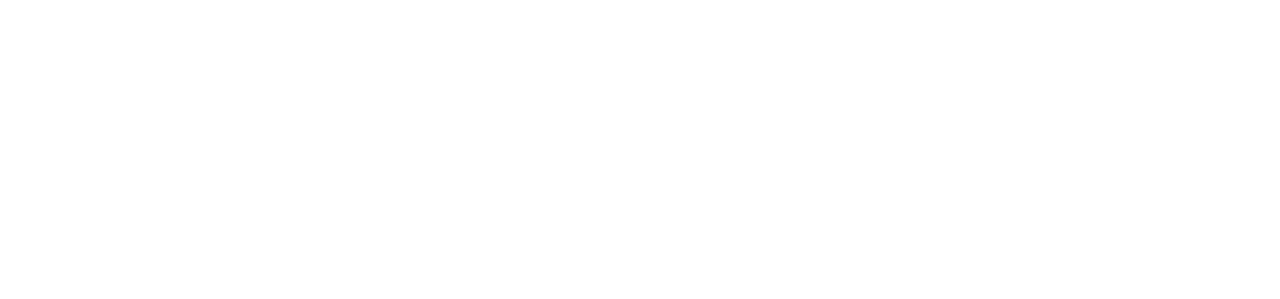
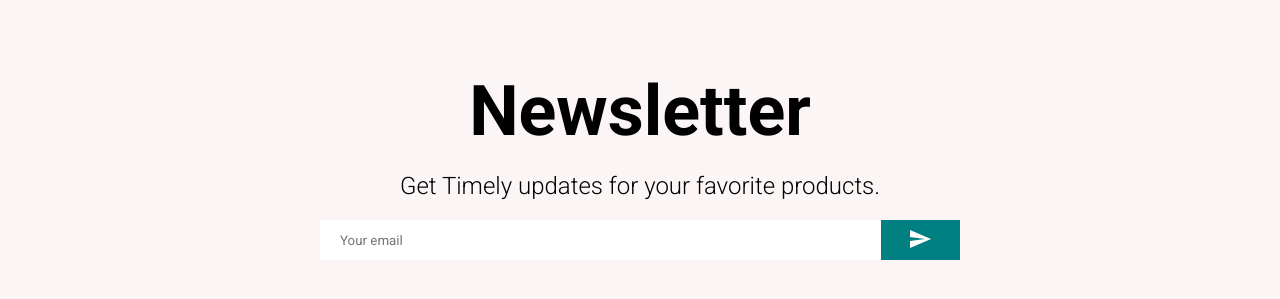
Before and after one commit to Asharalikhan4/E-Commerce-Website, a React (Create React App) app: page / in a window 1280 px wide. Shown: the part 2331-2630 px from the top of the page. Before the commit the page ends 2256 px from the top, so only its background shows below. Built offline with nearby package versions, Linux system fonts and the light colour scheme.

Commit message:
Newsletter added

```diff
--- /dev/null
+++ b/src/components/Newsletter.jsx
@@ -0,0 +1,60 @@
+import { Send } from '@material-ui/icons';
+import React from 'react';
+import styled from 'styled-components';
+
+const Container = styled.div`
+height: 60vh;
+background-color: #fcf5f5;
+display: flex;
+align-items: center;
+justify-content: center;
+flex-direction: column;
+`;
+
+const Title = styled.h1`
+font-size: 70px;
+margin-bottom: 20px;
+`;
+
+const Desc = styled.div`
+font-size: 24px;
+font-weight: 300;
+margin-bottom: 20px;
+`;
+
+const InputContainer = styled.div`
+width: 50%;
+height: 40px;
+background-color: white;
+display: flex;
+justify-content: space-between;
+border: 1px solid ligtgray;
+`;
+
+const Input = styled.input`
+border: none;
+flex: 8;
+padding-left: 20px;
+`;
+
+const Button = styled.button`
+flex: 1;
+border: none;
+background-color: teal;
+color: white;
+`;
+
+const Newsletter = () => {
+  return (
+    <Container>
+        <Title>Newsletter</Title>
+        <Desc>Get Timely updates for your favorite products.</Desc>
+        <InputContainer>
+            <Input placeholder="Your email"/>
+            <Button><Send /></Button>
+        </InputContainer>
+    </Container>
+  )
+}
+
+export default Newsletter
--- a/src/pages/Home.jsx
+++ b/src/pages/Home.jsx
@@ -2,6 +2,7 @@
 import Announcement from '../components/Announcement';
 import Categories from '../components/Categories';
 import Navbar from '../components/Navbar';
+import Newsletter from '../components/Newsletter';
 import Products from '../components/Products';
 import Slider from '../components/Slider';
 
@@ -13,6 +14,7 @@
     <Slider />
     <Categories />
     <Products />
+    <Newsletter />
     </div>
   )
 }
```
